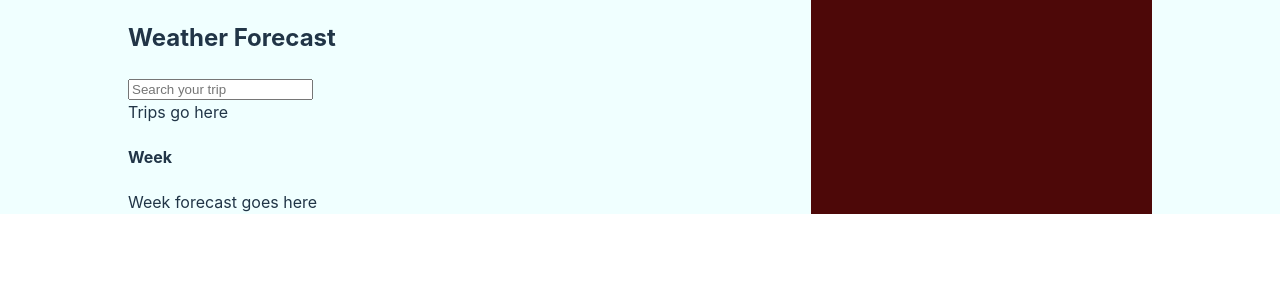
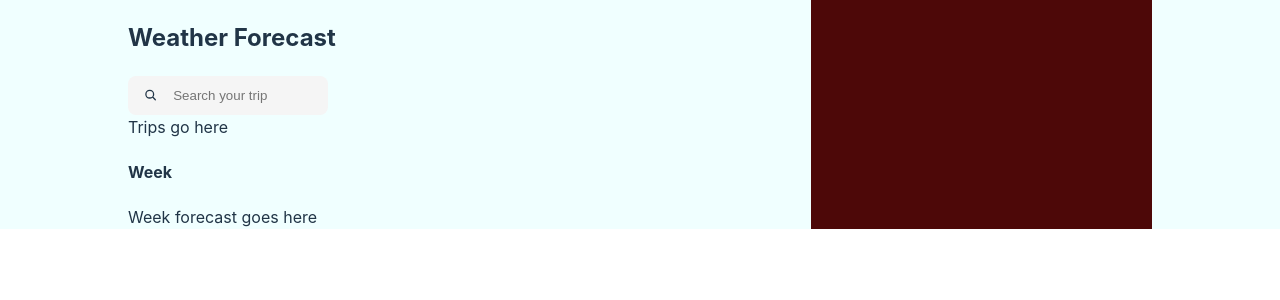
Before and after one commit to erotourtes/Weather-forecast, a React (Vite) app: page / in a window 1280 px wide. Shown: the top 300 px of the page. Built offline with nearby package versions, Linux system fonts and the light colour scheme.

Commit message:
Feat: added input component

```diff
--- a/src/App.css
+++ b/src/App.css
@@ -13,3 +13,7 @@
   flex: 1;
   background-color: #4d0808;
 }
+
+.input {
+  width: 200px;
+}
--- a/src/App.tsx
+++ b/src/App.tsx
@@ -1,4 +1,5 @@
 import "./App.css";
+import { SearchInput } from "./components/Input/Input";
 
 function App() {
   return (
@@ -7,7 +8,12 @@ function App() {
         <h2>
           Weather <strong>Forecast</strong>
         </h2>
-        <input type="text" placeholder="Search your trip" />
+        <div className="input">
+          <SearchInput
+            placeholder="Search your trip"
+            onChange={() => console.log("typing")}
+          />
+        </div>
         <div>Trips go here</div>
         <h4>Week</h4>
         <div>Week forecast goes here</div>
--- /dev/null
+++ b/src/components/Input/Input.css
@@ -0,0 +1,24 @@
+.baseInput {
+    width: 100%;
+    display: inline-block;
+}
+
+input {
+    width: 100%;
+    padding: 12px 0px;
+    display: inline-block;
+    outline: none;
+    background-color: inherit;
+    color: inherit;
+    border: none;
+}
+
+.searchInput {
+    display: flex;
+    gap: 1rem;
+    padding: 0 1rem;
+    justify-content: center;
+    align-items: center;
+    background-color: var(--color-light-grey);
+    border-radius: 0.5rem;
+}
--- /dev/null
+++ b/src/components/Input/Input.tsx
@@ -0,0 +1,37 @@
+import { IoSearch } from "react-icons/io5";
+import "./Input.css";
+
+interface InputProps {
+  placeholder: string;
+  value?: string;
+  onChange: (value: string) => void;
+}
+
+const Input = (props: InputProps) => {
+  return (
+    <div className="baseInput">
+      <input
+        type="text"
+        placeholder={props.placeholder}
+        value={props.value}
+        onChange={(e) => props.onChange(e.target.value)}
+      />
+    </div>
+  );
+};
+
+const SearchInput = (props: InputProps) => {
+  return (
+    <div className="searchInput">
+      <IoSearch />
+      <Input
+        placeholder={props.placeholder}
+        value={props.value}
+        onChange={props.onChange}
+      />
+    </div>
+  );
+};
+
+export default Input;
+export { SearchInput };
--- a/src/index.css
+++ b/src/index.css
@@ -13,6 +13,8 @@
   text-rendering: optimizeLegibility;
   -webkit-font-smoothing: antialiased;
   -moz-osx-font-smoothing: grayscale;
+
+  --color-light-grey: #f5f5f5;
 }
 
 body {
```
